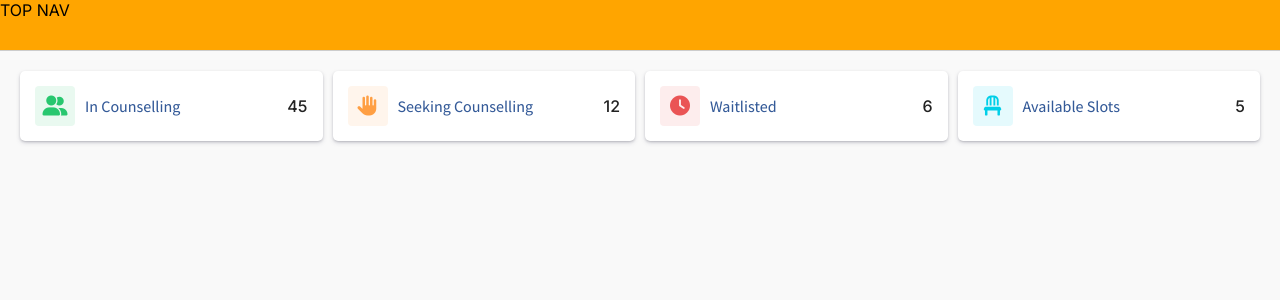
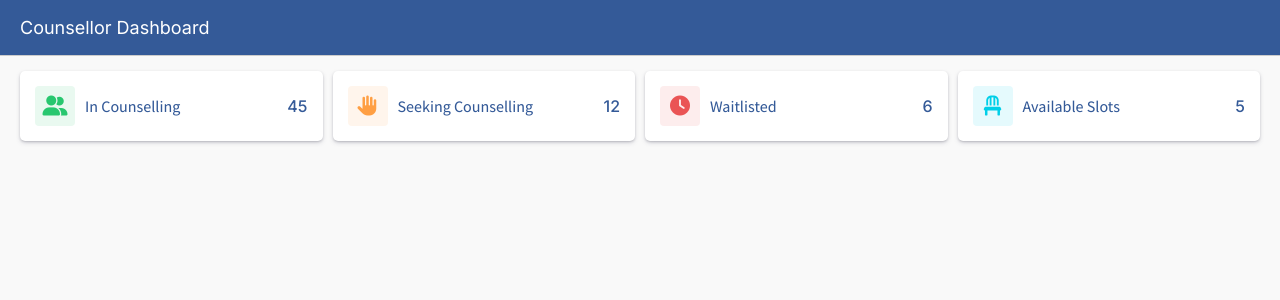
Before and after one commit to joseph-johnson27001/staff-dashboard, a Vue app: page / in a window 1280 px wide. Shown: the top 300 px of the page. Built offline with nearby package versions, Linux system fonts and the light colour scheme.

Commit message:
Nav update

```diff
--- a/src/App.vue
+++ b/src/App.vue
@@ -91,7 +91,7 @@ body {
 .main-content {
   width: 100%;
   max-width: 1400px;
-  padding: 20px;
+  padding: 15px 20px;
   box-sizing: border-box;
 }
 
@@ -99,6 +99,6 @@ body {
   display: grid;
   grid-template-columns: repeat(4, 1fr);
   gap: 10px;
-  margin-bottom: 2rem;
+  margin-bottom: 15px;
 }
 </style>
--- a/src/components/Navigation/TopNav.vue
+++ b/src/components/Navigation/TopNav.vue
@@ -1,12 +1,36 @@
 <template>
-  <nav>TOP NAV</nav>
+  <nav>
+    <div class="nav-container">
+      <span class="title">Counsellor Dashboard</span>
+    </div>
+  </nav>
 </template>
 
-<style>
+<script>
+export default {
+  name: "TopNav",
+};
+</script>
+
+<style scoped>
 nav {
   width: 100%;
-  height: 50px;
-  background-color: orange;
+  height: 55px;
+  background-color: #345a98;
   border-bottom: 1px solid #ccc;
+  display: flex;
+  justify-content: center;
+  align-items: center;
+}
+
+.nav-container {
+  width: 100%;
+  max-width: 1400px;
+}
+
+.title {
+  font-size: 18px;
+  color: white;
+  padding: 20px;
 }
 </style>
--- a/src/components/UI/StatisticsCard.vue
+++ b/src/components/UI/StatisticsCard.vue
@@ -51,12 +51,8 @@ export default {
   display: flex;
   flex-direction: row;
   justify-content: space-between;
-  cursor: pointer;
   transition: background-color 0.1s linear;
-}
-
-.card:hover {
-  background-color: #f8f8f8;
+  color: #345a98;
 }
 
 .card-header {
@@ -65,7 +61,6 @@ export default {
   align-items: center;
   font-size: 16px;
   font-weight: 500;
-  color: #345a98;
 }
 
 .icon-container {
@@ -89,6 +84,5 @@ export default {
 .value {
   font-size: 16px;
   font-weight: 500;
-  color: #222;
 }
 </style>
```
